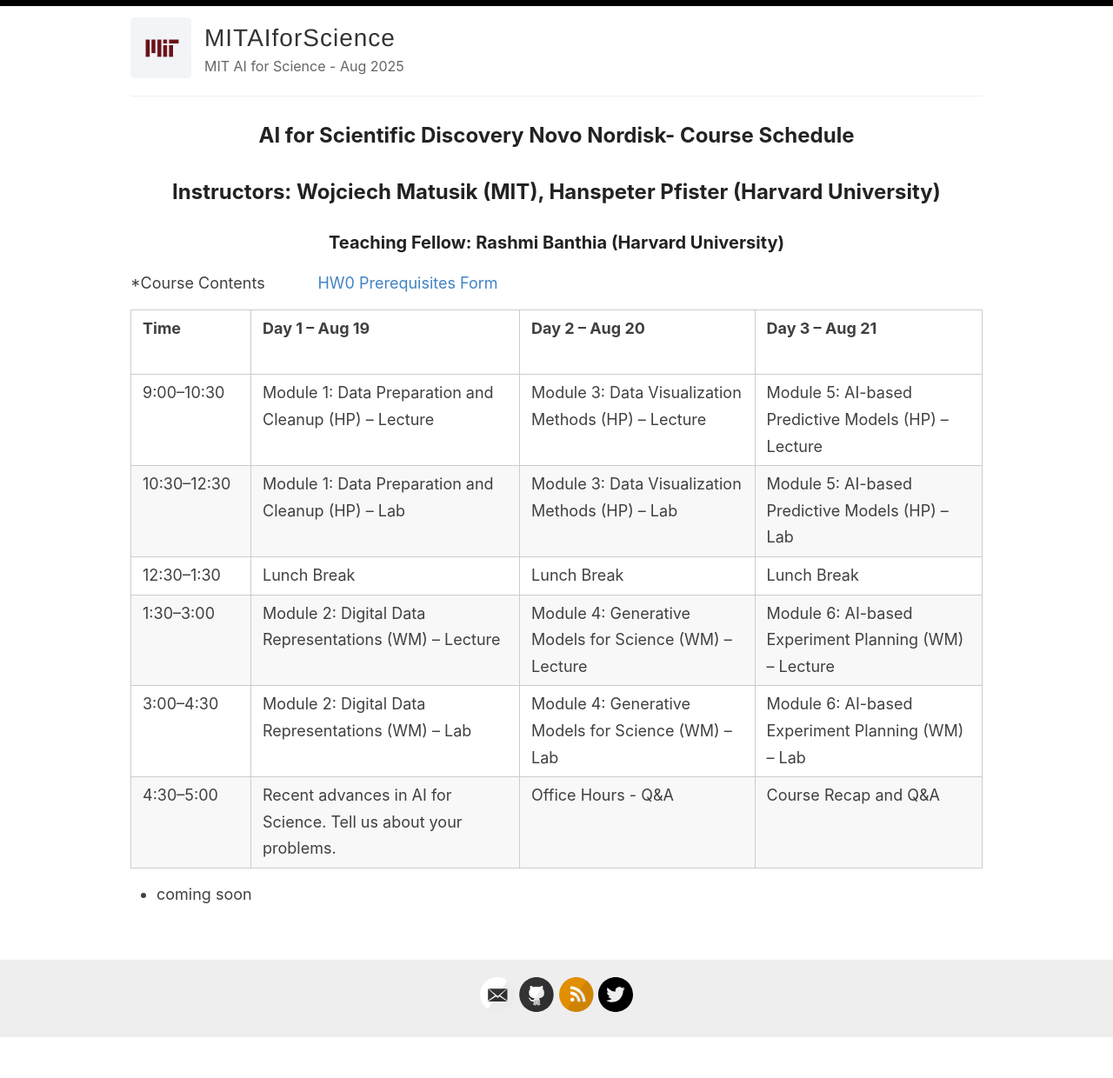
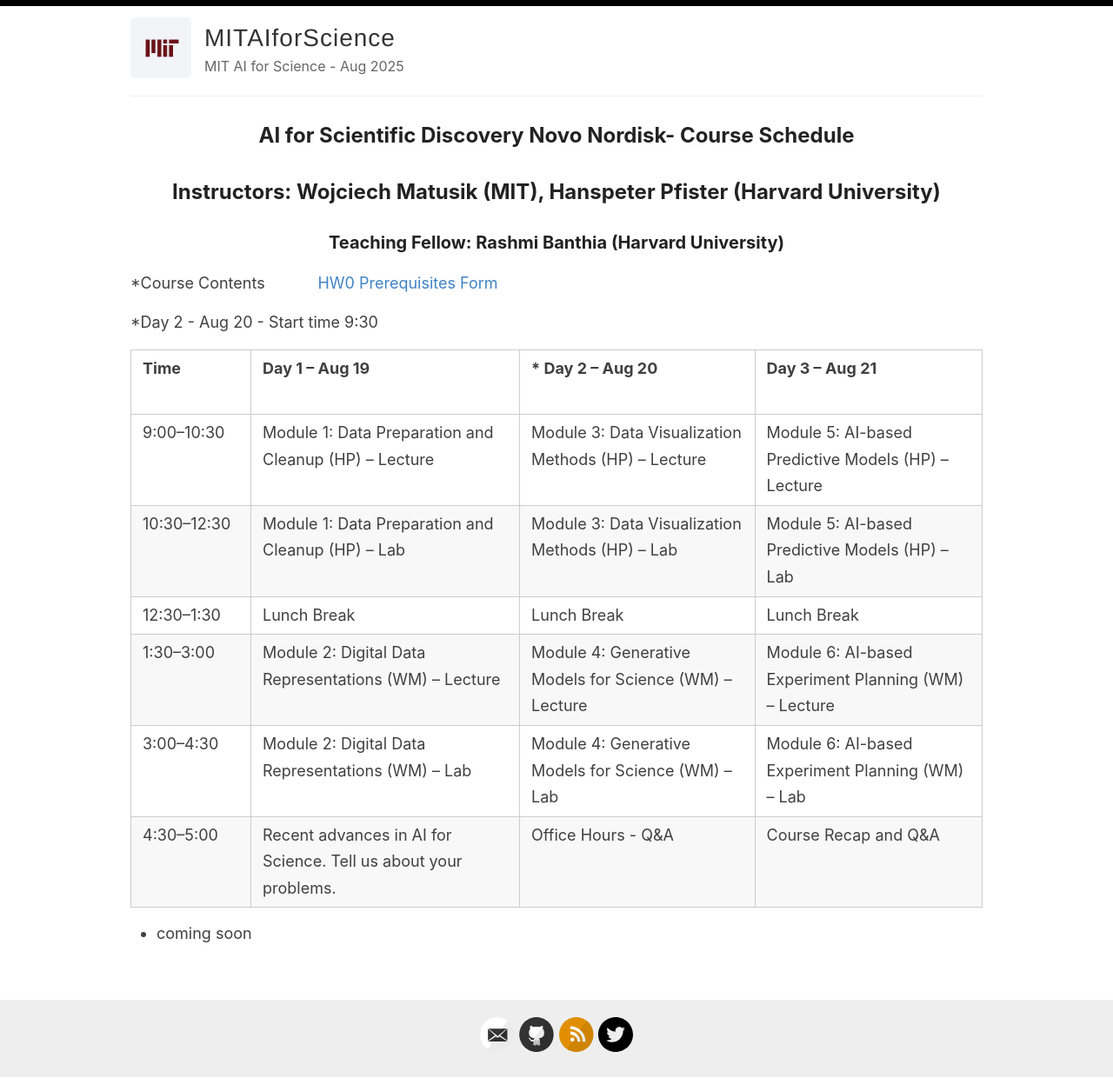
Before and after one commit to MIT-AI-For-Science/Aug2025, a Jekyll site: the page built from index.md, in a window 1280 px wide. Shown: the whole page at 87% size. Built offline with Jekyll 4.4.1, drawn with Linux system fonts in a browser that asks for light colours; the list of posts is cut into pages by our own code; before the commit the page ends 1194 px from its top, so only the background shows below that.

Commit message:
updated schedule

```diff
--- a/index.md
+++ b/index.md
@@ -9,8 +9,9 @@ title: MIT AI for Science - Aug 2025
 *Course Contents &nbsp;&nbsp;&nbsp;&nbsp;&nbsp;&nbsp;&nbsp;&nbsp;&nbsp;&nbsp;
 [HW0 Prerequisites Form](https://forms.gle/WjFQCPxFHR7XbhCMA)&nbsp;&nbsp;&nbsp;&nbsp;&nbsp;&nbsp;&nbsp;&nbsp;&nbsp;&nbsp;
 
+*Day 2 - Aug 20 - Start time 9:30
 
-| Time &nbsp;&nbsp;&nbsp;&nbsp;&nbsp;&nbsp;&nbsp;&nbsp;&nbsp;&nbsp;&nbsp;&nbsp;&nbsp; &nbsp;&nbsp;&nbsp;&nbsp;&nbsp;&nbsp;&nbsp;&nbsp;&nbsp;&nbsp;&nbsp;&nbsp;&nbsp;&nbsp;&nbsp;&nbsp;&nbsp; | Day 1 – Aug 19 | Day 2 – Aug 20 | Day 3 – Aug 21 |
+| Time &nbsp;&nbsp;&nbsp;&nbsp;&nbsp;&nbsp;&nbsp;&nbsp;&nbsp;&nbsp;&nbsp;&nbsp;&nbsp; &nbsp;&nbsp;&nbsp;&nbsp;&nbsp;&nbsp;&nbsp;&nbsp;&nbsp;&nbsp;&nbsp;&nbsp;&nbsp;&nbsp;&nbsp;&nbsp;&nbsp; | Day 1 – Aug 19 | * Day 2 – Aug 20 | Day 3 – Aug 21 |
 |---------------|----------------|----------------|----------------|
 | 9:00–10:30 | Module 1: Data Preparation and Cleanup (HP) – Lecture | Module 3: Data Visualization Methods (HP) – Lecture | Module 5: AI-based Predictive Models (HP) – Lecture |
 | 10:30–12:30 | Module 1: Data Preparation and Cleanup (HP) – Lab | Module 3: Data Visualization Methods (HP) – Lab | Module 5: AI-based Predictive Models (HP) – Lab |
```
Also changed, not shown: 2 other files.
